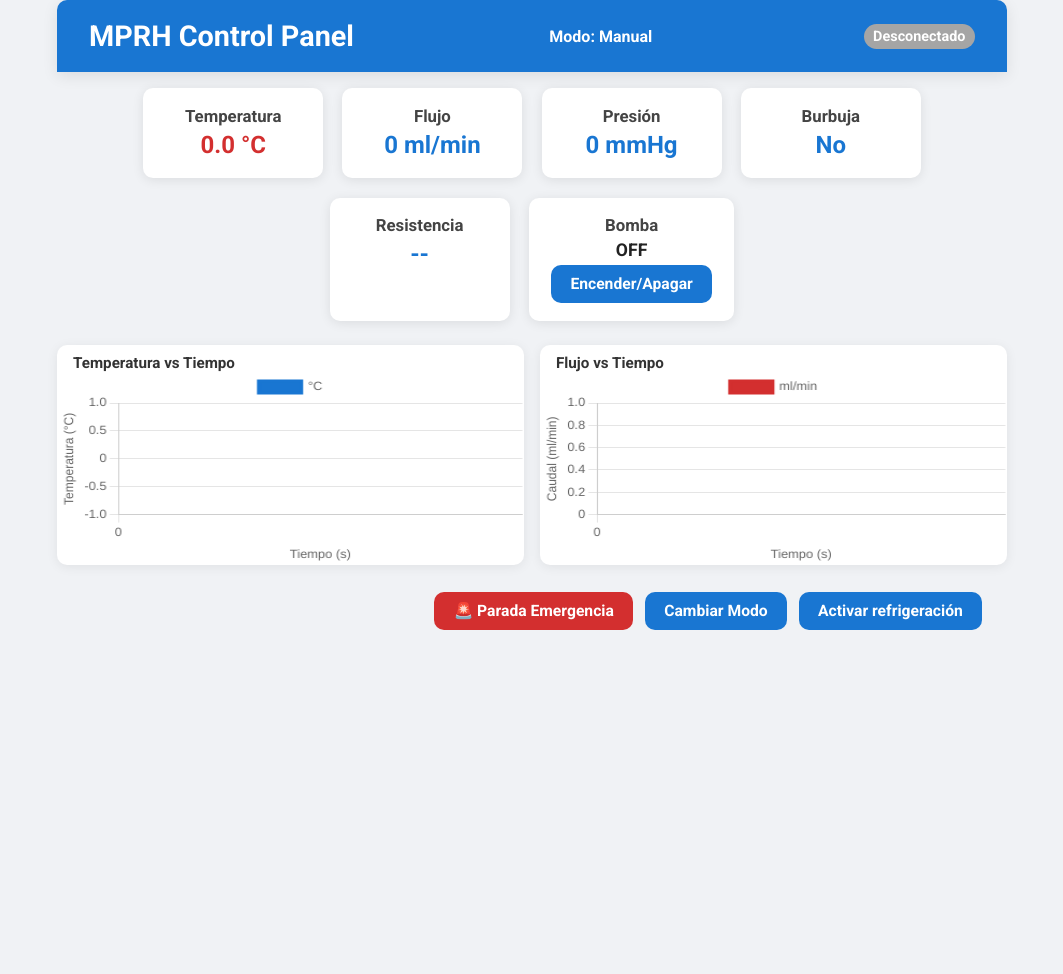
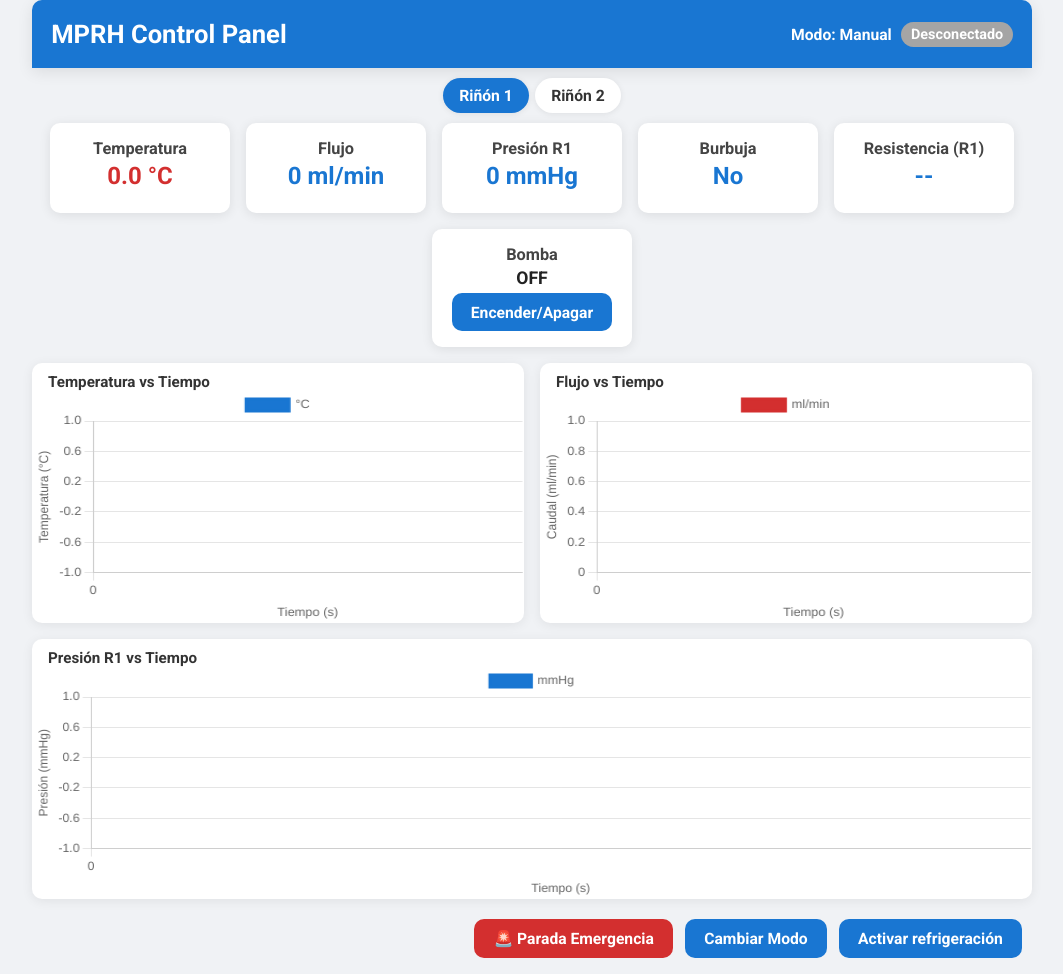
Before and after one commit to PabloAFV/MPRH_DEV, a Flask app: page / in a window 1280 px wide. Shown: the whole page, without its empty margins (108-1171 px from the left). Before the commit the page ends 630 px from the top, so only its background shows below. Run offline with Flask 3, Linux system fonts and the light colour scheme.

Commit message:
Beta UI: tabs por riñón, doble presión y control bomba

```diff
--- a/backend/app.py
+++ b/backend/app.py
@@ -1,10 +1,12 @@
+# backend/app.py
 from flask import Flask, jsonify, request, render_template
 import os
 
 print("[APP] arranca", __file__)  # para confirmar que corres el archivo correcto
 
+# ==== Config ====
 USE_MOCK = False
-PREFERRED_PORT = "COM15"
+PREFERRED_PORT = "COM15"   # en RPi será /dev/ttyUSB0 o similar
 ARDUINO_BAUD = 115200
 
 BASE_DIR = os.path.dirname(os.path.dirname(os.path.abspath(__file__)))
@@ -13,38 +15,68 @@ STATIC_DIR    = os.path.join(BASE_DIR, 'static')
 
 app = Flask(__name__, template_folder=TEMPLATES_DIR, static_folder=STATIC_DIR)
 
+# ==== Serial ====
 arduino = None
 if not USE_MOCK:
     from arduino_serial import ArduinoSerial
     arduino = ArduinoSerial(PREFERRED_PORT, ARDUINO_BAUD)
+    # Forzar estado seguro/esperado al arrancar
+    try:
+        arduino.set_mode('Manual')   # iniciar en Manual
+        arduino.set_pump(False)      # bomba OFF por seguridad
+    except Exception as e:
+        print("[APP] No pude forzar estado inicial:", e)
 
+# ==== Rutas UI ====
 @app.route('/')
 def index():
     return render_template('index.html')
 
+# ==== API ====
 @app.route('/api/status')
 def status():
+    """
+    Devuelve el estado actual.
+    Compatibilidad: 'pressure' se mantiene (usa P1 si está disponible).
+    Extensiones: 'pressure1' y 'pressure2' para dos riñones.
+    """
     if not USE_MOCK:
         s = arduino.read_status()
         return jsonify({
             'temperature': s.get('temperature', 0.0),
-            'flow': s.get('flow', 0),
-            'pressure': s.get('pressure', 0),
-            'bubble': s.get('bubble', False),
-            'pumpOn': s.get('pumpOn', False),
-            'coolingOn': s.get('coolingOn', False),
-            'mode': s.get('mode', 'Manual'),
-            'connected': s.get('connected', False),
-            'port': s.get('port', None),
+            'flow':        s.get('flow', 0),
+            'pressure':    s.get('pressure', 0),       # compat principal
+            'pressure1':   s.get('pressure1', None),   # nuevo opcional
+            'pressure2':   s.get('pressure2', None),   # nuevo opcional
+            'bubble':      s.get('bubble', False),
+            'pumpOn':      s.get('pumpOn', False),
+            'coolingOn':   s.get('coolingOn', False),
+            'mode':        s.get('mode', 'Manual'),
+            'connected':   s.get('connected', False),
+            'port':        s.get('port', None),
         })
-    # fallback mock
-    return jsonify({'temperature':0,'flow':0,'pressure':0,'bubble':False,'pumpOn':False,'coolingOn':False,'mode':'Manual','connected':True,'port':None})
+    # Mock de respaldo
+    return jsonify({
+        'temperature': 5.0, 'flow': 0, 'pressure': 0,
+        'pressure1': None, 'pressure2': None,
+        'bubble': False, 'pumpOn': False, 'coolingOn': False,
+        'mode': 'Manual', 'connected': True, 'port': None
+    })
 
 @app.route('/api/pump', methods=['POST'])
 def set_pump():
+    """
+    Cambia la bomba SOLO si el modo actual es Manual.
+    En Automático, se ignora la petición (la UI también debería deshabilitar).
+    """
     data = request.get_json() or {}
     if not USE_MOCK:
-        arduino.set_pump(bool(data.get('pumpOn', False)))
+        s = arduino.read_status()
+        if (s.get('mode') or 'Manual') == 'Manual':
+            arduino.set_pump(bool(data.get('pumpOn', False)))
+        else:
+            # Ignorar en Automático
+            pass
     return ('', 204)
 
 @app.route('/api/cooling', methods=['POST'])
@@ -56,16 +88,32 @@ def set_cooling():
 
 @app.route('/api/mode', methods=['POST'])
 def set_mode():
+    """
+    Cambia el modo. Si se pasa 'Automático', la bomba no cambia aquí;
+    la lógica de bomba queda en /api/pump (y seguirá bloqueada en Automático).
+    """
     data = request.get_json() or {}
     m = data.get('mode', 'Manual')
     if not USE_MOCK:
         arduino.set_mode(m)
+        # seguridad opcional: si cambiamos a Automático, podríamos forzar bomba OFF
+        # if m == 'Automático':
+        #     arduino.set_pump(False)
+    return ('', 204)
+
+@app.route('/api/emergency-stop', methods=['POST'])
+def emergency_stop():
+    """
+    Parada de emergencia: siempre detiene la bomba (en cualquier modo).
+    """
+    if not USE_MOCK:
+        arduino.emergency_stop()
     return ('', 204)
 
 # ---- Diagnóstico
 @app.route('/api/debug')
 def debug():
-    s = arduino.read_status()
+    s = arduino.read_status() if arduino else {}
     return jsonify({
         "connected": s.get("connected", False),
         "port": s.get("port", None),
@@ -74,14 +122,16 @@ def debug():
 
 @app.route('/api/ports')
 def ports():
-    return jsonify(arduino.available_ports())
+    return jsonify(arduino.available_ports() if arduino else [])
 
 @app.route('/api/select-port', methods=['POST'])
 def select_port():
     port = (request.get_json() or {}).get("port")
-    arduino.set_preferred_port(port)
+    if arduino:
+        arduino.set_preferred_port(port)
     return ('', 204)
 
+# ==== Run ====
 if __name__ == '__main__':
     # reloader desactivado => no arranca dos procesos
     app.run(host='0.0.0.0', port=5000, debug=True, use_reloader=False)
--- a/static/main.js
+++ b/static/main.js
@@ -1,34 +1,63 @@
 (() => {
   const $ = (id) => document.getElementById(id);
   const safeNum = (v, d = 0) => (typeof v === 'number' && !isNaN(v) ? v : d);
+  const asIntOrNull = (v) => (typeof v === 'number' && !isNaN(v) ? Math.round(v) : null);
 
-  const modeIndicator = $('mode-indicator');
-  const tempValue = $('temp-value');
-  const flowValue = $('flow-value');
-  const pressureValue = $('pressure-value');
-  const bubbleState = $('bubble-state');
+  // Elementos
+  const modeIndicator   = $('mode-indicator');
+  const tempValue       = $('temp-value');
+  const flowValue       = $('flow-value');
+  const pressure1Value  = $('pressure1-value');
+  const pressure2Value  = $('pressure2-value');
+  const resKidneySpan   = $('res-kidney');
   const resistanceValue = $('resistance-value');
-  const pumpState = $('pump-state');
-  const btnPump = $('toggle-pump');
-  const btnMode = $('mode-switch');
-  const btnEstop = $('emergency-stop');
-  const btnCooling = $('toggle-cooling');
+  const bubbleState     = $('bubble-state');
+  const pumpState       = $('pump-state');
+  const btnPump         = $('toggle-pump');
+  const btnMode         = $('mode-switch');
+  const btnEstop        = $('emergency-stop');
+  const btnCooling      = $('toggle-cooling');
 
+  const tabK1 = $('tab-k1');
+  const tabK2 = $('tab-k2');
+  const chartKidneySpan = $('chart-kidney');
+
+  // Badge de conexión
   let connBadge = document.getElementById('conn-badge');
   if (!connBadge) {
     connBadge = document.createElement('span');
     connBadge.id = 'conn-badge';
     connBadge.className = 'badge disconnected';
     connBadge.textContent = 'Desconectado';
-    document.querySelector('.header-bar').appendChild(connBadge);
+    document.querySelector('.right-head').appendChild(connBadge);
   }
 
+  // Estado de pestaña activa
+  let activeKidney = 1;
+  function setActiveKidney(k) {
+    activeKidney = (k === 2) ? 2 : 1;
+    chartKidneySpan.textContent = String(activeKidney);
+    resKidneySpan.textContent   = String(activeKidney);
+    tabK1.classList.toggle('active', activeKidney === 1);
+    tabK2.classList.toggle('active', activeKidney === 2);
+
+    // Mostrar solo las tarjetas de presión del riñón activo
+    document.querySelectorAll('.kidney-only').forEach(el => {
+      const targetKidney = parseInt(el.dataset.kidney);
+      el.style.display = (targetKidney === activeKidney) ? '' : 'none';
+    });
+  }
+  tabK1.addEventListener('click', () => setActiveKidney(1));
+  tabK2.addEventListener('click', () => setActiveKidney(2));
+
+  // Gráficas
   const maxPoints = 50;
   const primaryColor = getComputedStyle(document.documentElement).getPropertyValue('--primary').trim();
-  const dangerColor = getComputedStyle(document.documentElement).getPropertyValue('--danger').trim();
+  const dangerColor  = getComputedStyle(document.documentElement).getPropertyValue('--danger').trim();
 
-  const tempCtx = document.getElementById('temp-chart').getContext('2d');
-  const flowCtx = document.getElementById('flow-chart').getContext('2d');
+  const tempCtx     = document.getElementById('temp-chart').getContext('2d');
+  const flowCtx     = document.getElementById('flow-chart').getContext('2d');
+  const pressureCtx = document.getElementById('pressure-chart').getContext('2d');
 
   const tempChart = new Chart(tempCtx, {
     type: 'line',
@@ -44,91 +73,155 @@
       scales: { x:{title:{display:true,text:'Tiempo (s)'}}, y:{title:{display:true,text:'Caudal (ml/min)'}, beginAtZero:true} } }
   });
 
+  const pressureChart = new Chart(pressureCtx, {
+    type: 'line',
+    data: { labels: [], datasets: [{ label: 'mmHg', data: [], borderColor: primaryColor, backgroundColor: primaryColor, fill: false, pointRadius: 0, tension: 0.2 }] },
+    options: { responsive: true, animation: false, maintainAspectRatio: false,
+      scales: { x:{title:{display:true,text:'Tiempo (s)'}}, y:{title:{display:true,text:'Presión (mmHg)'}} } }
+  });
+
   let t = 0;
-  function addPoint(chart, v){ chart.data.labels.push(t); chart.data.datasets[0].data.push(v);
-    if(chart.data.labels.length>maxPoints){ chart.data.labels.shift(); chart.data.datasets[0].data.shift(); }
-    chart.update('none'); }
-
-  function setConnectedBadge(connected){
-    if (connected){ connBadge.textContent='Conectado'; connBadge.classList.add('connected'); connBadge.classList.remove('disconnected'); }
-    else { connBadge.textContent='Desconectado'; connBadge.classList.add('disconnected'); connBadge.classList.remove('connected'); }
+  function addPoint(chart, v) {
+    chart.data.labels.push(t);
+    chart.data.datasets[0].data.push(v);
+    if (chart.data.labels.length > maxPoints) {
+      chart.data.labels.shift();
+      chart.data.datasets[0].data.shift();
+    }
+    chart.update('none');
   }
 
-  function setTempIndicator(temp){
-    if (temp>=4.0 && temp<=8.0){ tempValue.classList.add('ok'); tempValue.classList.remove('warn'); }
-    else { tempValue.classList.add('warn'); tempValue.classList.remove('ok'); }
+  function setConnectedBadge(connected) {
+    if (connected) {
+      connBadge.textContent = 'Conectado';
+      connBadge.classList.add('connected');
+      connBadge.classList.remove('disconnected');
+    } else {
+      connBadge.textContent = 'Desconectado';
+      connBadge.classList.add('disconnected');
+      connBadge.classList.remove('connected');
+    }
   }
 
-  async function fetchAndUpdate(){
-    try{
+  function setTempIndicator(temp) {
+    if (temp >= 4.0 && temp <= 8.0) {
+      tempValue.classList.add('ok'); tempValue.classList.remove('warn');
+    } else {
+      tempValue.classList.add('warn'); tempValue.classList.remove('ok');
+    }
+  }
+
+  // Últimos valores para cálculo de resistencia según pestaña
+  let lastP1 = null, lastP2 = null, lastFlowMlMin = 0;
+
+  function computeResistanceMmHgMinPerL(selKidney) {
+    const qLmin = lastFlowMlMin / 1000.0;
+    const p = (selKidney === 2 ? lastP2 : lastP1);
+    if (p == null || !isFinite(p) || qLmin <= 0) return null;
+    return p / qLmin;
+  }
+
+  async function fetchAndUpdate() {
+    try {
       const res = await fetch('/api/status', { cache: 'no-cache' });
       const s = await res.json();
-      console.log('status:', s); // <-- LOG para depurar
 
-      const connected = (typeof s.connected==='boolean') ? s.connected : true;
+      // Conexión
+      const connected = (typeof s.connected === 'boolean') ? s.connected : true;
       setConnectedBadge(connected);
 
-      const temp = safeNum(s.temperature, 0);
-      const flow = safeNum(s.flow, 0);
-      const press = safeNum(s.pressure, 0);
-      const bubble = !!s.bubble;
-      const pumpOn = !!s.pumpOn;
-      const mode = s.mode || 'Manual';
+      // Valores básicos
+      const temp      = safeNum(s.temperature, 0);
+      const flow      = safeNum(s.flow, 0);
+      const press     = asIntOrNull(s.pressure);
+      const p1        = asIntOrNull(s.pressure1 != null ? s.pressure1 : press);
+      const p2        = asIntOrNull(s.pressure2 != null ? s.pressure2 : null);
+      const bubble    = !!s.bubble;
+      const pumpOn    = !!s.pumpOn;
+      const mode      = s.mode || 'Manual';
       const coolingOn = !!s.coolingOn;
 
-      tempValue.textContent = `${temp.toFixed(1)} °C`;
-      flowValue.textContent = `${flow} ml/min`;
-      pressureValue.textContent = `${press} mmHg`;
-      bubbleState.textContent = bubble ? 'Sí' : 'No';
-      pumpState.textContent = pumpOn ? 'ON' : 'OFF';
-      modeIndicator.textContent = `Modo: ${mode}`;
+      // Cache
+      lastFlowMlMin = flow;
+      lastP1 = p1;
+      lastP2 = (p2 != null) ? p2 : null;
+
+      // UI
+      tempValue.textContent      = `${temp.toFixed(1)} °C`;
+      flowValue.textContent      = `${flow} ml/min`;
+      if (p1 != null) pressure1Value.textContent = `${p1} mmHg`;
+      if (p2 != null) pressure2Value.textContent = `${p2} mmHg`;
+      bubbleState.textContent    = bubble ? 'Sí' : 'No';
+      pumpState.textContent      = pumpOn ? 'ON' : 'OFF';
+      modeIndicator.textContent  = `Modo: ${mode}`;
       setTempIndicator(temp);
 
-      const qLmin = flow / 1000.0;
-      resistanceValue.textContent = qLmin>0 ? `${(press/qLmin).toFixed(1)} mmHg·min/L` : '--';
+      // Resistencia del riñón activo
+      const R = computeResistanceMmHgMinPerL(activeKidney);
+      resistanceValue.textContent = (R != null) ? `${R.toFixed(1)} mmHg·min/L` : '--';
 
-      // En automático: deshabilita cambios. Si desconectado, NO bloqueamos para pruebas.
+      // Botones
       const manual = (mode === 'Manual');
       btnCooling.style.display = manual ? 'inline-block' : 'none';
-      btnCooling.textContent = coolingOn ? 'Desactivar refrigeración' : 'Activar refrigeración';
-      btnPump.disabled = !manual;
-      btnEstop.disabled = !manual;
+      btnCooling.textContent   = coolingOn ? 'Desactivar refrigeración' : 'Activar refrigeración';
+      btnPump.disabled         = !manual;
+      btnEstop.disabled        = !manual;
 
+      // Series
       addPoint(tempChart, temp);
       addPoint(flowChart, flow);
+
+      // Presión del riñón activo a la gráfica
+      const pSel = (activeKidney === 2) ? (p2 != null ? p2 : null) : (p1 != null ? p1 : null);
+      if (pSel != null) addPoint(pressureChart, pSel);
+      else addPoint(pressureChart, NaN);
+
       t += 2;
-    }catch(e){
+    } catch (e) {
       console.error('fetch /api/status failed', e);
       setConnectedBadge(false);
     }
   }
 
+  // Controles
   btnPump.addEventListener('click', async () => {
-    try{
+    try {
       const st = await (await fetch('/api/status', { cache: 'no-cache' })).json();
-      await fetch('/api/pump', { method:'POST', headers:{'Content-Type':'application/json'}, body: JSON.stringify({ pumpOn: !st.pumpOn }) });
-    }catch(e){ console.error(e); }
+      await fetch('/api/pump', {
+        method: 'POST', headers: { 'Content-Type': 'application/json' },
+        body: JSON.stringify({ pumpOn: !st.pumpOn })
+      });
+    } catch (e) { console.error(e); }
   });
 
   btnMode.addEventListener('click', async () => {
-    try{
+    try {
       const st = await (await fetch('/api/status', { cache: 'no-cache' })).json();
       const next = (st.mode === 'Automático') ? 'Manual' : 'Automático';
-      await fetch('/api/mode', { method:'POST', headers:{'Content-Type':'application/json'}, body: JSON.stringify({ mode: next }) });
-    }catch(e){ console.error(e); }
+      await fetch('/api/mode', {
+        method: 'POST', headers: { 'Content-Type': 'application/json' },
+        body: JSON.stringify({ mode: next })
+      });
+    } catch (e) { console.error(e); }
   });
 
   btnEstop.addEventListener('click', async () => {
-    try{ await fetch('/api/emergency-stop', { method:'POST' }); }catch(e){ console.error(e); }
+    try { await fetch('/api/emergency-stop', { method: 'POST' }); }
+    catch (e) { console.error(e); }
   });
 
-  document.getElementById('toggle-cooling').addEventListener('click', async () => {
-    try{
+  $('toggle-cooling').addEventListener('click', async () => {
+    try {
       const st = await (await fetch('/api/status', { cache: 'no-cache' })).json();
-      await fetch('/api/cooling', { method:'POST', headers:{'Content-Type':'application/json'}, body: JSON.stringify({ coolingOn: !st.coolingOn }) });
-    }catch(e){ console.error(e); }
+      await fetch('/api/cooling', {
+        method: 'POST', headers: { 'Content-Type': 'application/json' },
+        body: JSON.stringify({ coolingOn: !st.coolingOn })
+      });
+    } catch (e) { console.error(e); }
   });
 
+  // Init
+  setActiveKidney(1);
   fetchAndUpdate();
   setInterval(fetchAndUpdate, 2000);
 })();
--- a/static/style.css
+++ b/static/style.css
@@ -1,31 +1,64 @@
-:root { --primary:#1976d2; --danger:#d32f2f; --bg:#f0f2f5; --card-bg:#fff; --radius:10px; }
+:root {
+  --primary:#1976d2; --danger:#d32f2f; --bg:#f0f2f5; --card-bg:#fff; --radius:10px;
+}
 *{ box-sizing:border-box; }
 body,html{ margin:0; padding:0; min-height:100vh; background:var(--bg); font-family:'Roboto',sans-serif; }
 
-.container{ width:100%; max-width:950px; margin:0 auto; min-height:100vh; display:flex; flex-direction:column; align-items:center; }
-.header-bar{ width:100%; background:var(--primary); color:#fff; padding:1.2rem 2rem; border-radius:var(--radius) var(--radius) 0 0; display:flex; align-items:center; justify-content:space-between; margin-bottom:1rem; box-shadow:0 4px 16px rgba(0,0,0,0.09); }
-h1{ margin:0; font-size:1.8rem; } .mode-indicator{ font-size:1rem; font-weight:700; }
+.container{ width:100%; max-width:1000px; margin:0 auto; min-height:100vh; display:flex; flex-direction:column; align-items:center; }
+.header-bar{ width:100%; background:var(--primary); color:#fff; padding:1.2rem 1.2rem; border-radius:var(--radius) var(--radius) 0 0; display:flex; align-items:center; justify-content:space-between; margin-bottom:0.6rem; box-shadow:0 4px 16px rgba(0,0,0,0.09); }
+h1{ margin:0; font-size:1.6rem; }
+.mode-indicator{ font-size:0.98rem; font-weight:700; }
+.right-head{ display:flex; align-items:center; gap:0.6rem; }
 
-.badge{ margin-left:1rem; font-size:0.9rem; padding:0.25rem 0.6rem; border-radius:999px; background:#999; color:#fff; font-weight:700; }
+.badge{ font-size:0.9rem; padding:0.25rem 0.6rem; border-radius:999px; background:#999; color:#fff; font-weight:700; }
 .badge.connected{ background:#2e7d32; }
 .badge.disconnected{ background:#a5a5a5; }
 
+/* Tabs */
+.kidney-tabs{ width:100%; display:flex; gap:0.4rem; justify-content:center; margin:0 0 0.6rem 0; }
+.tab{
+  appearance:none; border:none; background:#ffffff; color:#333; font-weight:700; padding:0.5rem 1rem;
+  border-radius:999px; box-shadow:0 1px 6px rgba(0,0,0,0.08); cursor:pointer; transition:transform .05s ease, background .2s;
+}
+.tab:hover{ transform:translateY(-1px); }
+.tab.active{ background:var(--primary); color:#fff; }
+
+/* Cards */
 main{ width:100%; display:flex; flex-direction:column; align-items:center; }
-.status-cards{ display:flex; flex-wrap:wrap; gap:1.2rem; justify-content:center; margin-bottom:1.5rem; }
-.card{ background:var(--card-bg); border-radius:var(--radius); box-shadow:0 2px 12px rgba(0,0,0,0.09); padding:1.1rem 1.4rem; min-width:180px; min-height:90px; display:flex; flex-direction:column; align-items:center; text-align:center; }
-.card h2{ margin:0; font-size:1.05rem; color:#444; font-weight:700; }
-.value{ font-size:1.5rem; font-weight:700; margin:0.3rem 0 0 0; color:#1976d2; }
+.status-cards{ display:flex; flex-wrap:wrap; gap:1rem; justify-content:center; margin-bottom:1.0rem; }
+.card{
+  background:var(--card-bg); border-radius:var(--radius); box-shadow:0 2px 12px rgba(0,0,0,0.09);
+  padding:1rem 1.2rem; min-width:180px; min-height:90px; display:flex; flex-direction:column; align-items:center; text-align:center;
+}
+.card h2{ margin:0; font-size:1.02rem; color:#444; font-weight:700; }
+.value{ font-size:1.5rem; font-weight:800; margin:0.3rem 0 0 0; color:#1976d2; }
 #card-pump .value{ font-size:1.1rem; color:#222; margin-bottom:0.3rem; }
+.value.ok{ color:#24c524; }
+.value.warn{ color:#d32f2f; }
 
-.charts{ width:100%; display:grid; grid-template-columns:1fr 1fr; gap:1rem; align-items:stretch; margin-bottom:1.2rem; }
-.chart-container{ background:var(--card-bg); border-radius:var(--radius); box-shadow:0 2px 12px rgba(0,0,0,0.07); padding:0.6rem 1rem 1rem 1rem; min-height:220px; position:relative; }
+/* Charts */
+.charts{
+  width:100%; display:grid; grid-template-columns:1fr 1fr; gap:1rem; align-items:stretch; margin-bottom:1.0rem;
+}
+.chart-container{
+  background:var(--card-bg); border-radius:var(--radius); box-shadow:0 2px 12px rgba(0,0,0,0.07);
+  padding:0.6rem 1rem 1rem 1rem; min-height:260px; position:relative;
+}
+.chart-container.full{ grid-column:1 / -1; }
 .chart-container h3{ margin:0 0 0.4rem 0; font-size:0.95rem; color:#333; }
 .chart-container canvas{ position:absolute !important; bottom:0; left:0; width:100% !important; height:calc(100% - 26px) !important; }
 
-.controls{ width:100%; max-width:900px; display:flex; justify-content:flex-end; gap:0.75rem; margin:0.5rem auto 1rem auto; }
-button{ padding:0.6rem 1.2rem; font-size:0.98rem; border:none; border-radius:var(--radius); cursor:pointer; font-family:'Roboto',sans-serif; transition:background 0.2s, color 0.2s, opacity 0.2s; }
-.btn-control{ background:var(--primary); color:#fff; font-weight:700; } .btn-emergency{ background:var(--danger); color:#fff; font-weight:700; }
+/* Footer controls */
+.controls{ width:100%; max-width:980px; display:flex; justify-content:flex-end; gap:0.75rem; margin:0.25rem auto 1rem auto; }
+button{
+  padding:0.6rem 1.2rem; font-size:0.98rem; border:none; border-radius:var(--radius); cursor:pointer; font-family:'Roboto',sans-serif;
+  transition:background 0.2s, color 0.2s, opacity 0.2s;
+}
+.btn-control{ background:var(--primary); color:#fff; font-weight:700; }
+.btn-emergency{ background:var(--danger); color:#fff; font-weight:700; }
 button:disabled{ opacity:0.55; cursor:not-allowed; }
 
-@media (max-width:900px){ .charts{ grid-template-columns:1fr; } .status-cards{ flex-direction:column; gap:0.6rem; } }
-.value.ok{ color:#24c524; font-weight:800; } .value.warn{ color:#d32f2f; font-weight:800; }
+@media (max-width:980px){
+  .charts{ grid-template-columns:1fr; }
+  .status-cards{ gap:0.6rem; }
+}
--- a/templates/index.html
+++ b/templates/index.html
@@ -11,20 +11,58 @@
   <div class="container">
     <header class="header-bar">
       <h1>MPRH Control Panel</h1>
-      <div class="mode-indicator" id="mode-indicator">Modo: --</div>
-      <!-- badge de conexión lo inserta main.js -->
+      <div class="right-head">
+        <div class="mode-indicator" id="mode-indicator">Modo: --</div>
+        <!-- badge de conexión lo inserta main.js -->
+      </div>
     </header>
 
+    <!-- Tabs de riñones -->
+    <nav class="kidney-tabs" role="tablist" aria-label="Riñones">
+      <button id="tab-k1" class="tab active" role="tab" aria-selected="true" aria-controls="panel-k1">Riñón 1</button>
+      <button id="tab-k2" class="tab" role="tab" aria-selected="false" aria-controls="panel-k2">Riñón 2</button>
+    </nav>
+
     <main>
+      <!-- Panel de estado -->
       <section class="status-cards">
-        <div class="card"><h2>Temperatura</h2><p class="value" id="temp-value">-- °C</p></div>
-        <div class="card"><h2>Flujo</h2><p class="value" id="flow-value">-- ml/min</p></div>
-        <div class="card"><h2>Presión</h2><p class="value" id="pressure-value">-- mmHg</p></div>
-        <div class="card"><h2>Burbuja</h2><p class="value" id="bubble-state">--</p></div>
-        <div class="card"><h2>Resistencia</h2><p class="value" id="resistance-value">-- mmHg·min/L</p></div>
-        <div class="card" id="card-pump"><h2>Bomba</h2><p class="value" id="pump-state">--</p><button id="toggle-pump" class="btn-control">Encender/Apagar</button></div>
+        <div class="card">
+          <h2>Temperatura</h2>
+          <p class="value" id="temp-value">-- °C</p>
+        </div>
+        <div class="card">
+          <h2>Flujo</h2>
+          <p class="value" id="flow-value">-- ml/min</p>
+        </div>
+
+        <!-- Presión (solo una tarjeta visible según pestaña activa) -->
+        <div class="card kidney-only" data-kidney="1">
+          <h2>Presión R1</h2>
+          <p class="value" id="pressure1-value">-- mmHg</p>
+        </div>
+        <div class="card kidney-only" data-kidney="2" style="display:none;">
+          <h2>Presión R2</h2>
+          <p class="value" id="pressure2-value">-- mmHg</p>
+        </div>
+
+        <div class="card">
+          <h2>Burbuja</h2>
+          <p class="value" id="bubble-state">--</p>
+        </div>
+
+        <div class="card">
+          <h2>Resistencia (R<span id="res-kidney">1</span>)</h2>
+          <p class="value" id="resistance-value">-- mmHg·min/L</p>
+        </div>
+
+        <div class="card" id="card-pump">
+          <h2>Bomba</h2>
+          <p class="value" id="pump-state">--</p>
+          <button id="toggle-pump" class="btn-control">Encender/Apagar</button>
+        </div>
       </section>
 
+      <!-- Gráficas -->
       <section class="charts">
         <div class="chart-container">
           <h3>Temperatura vs Tiempo</h3>
@@ -33,6 +71,10 @@
         <div class="chart-container">
           <h3>Flujo vs Tiempo</h3>
           <canvas id="flow-chart"></canvas>
+        </div>
+        <div class="chart-container full">
+          <h3>Presión R<span id="chart-kidney">1</span> vs Tiempo</h3>
+          <canvas id="pressure-chart"></canvas>
         </div>
       </section>
     </main>
```
Also changed, not shown: backend/arduino_serial.py (+152 -86 lines).
